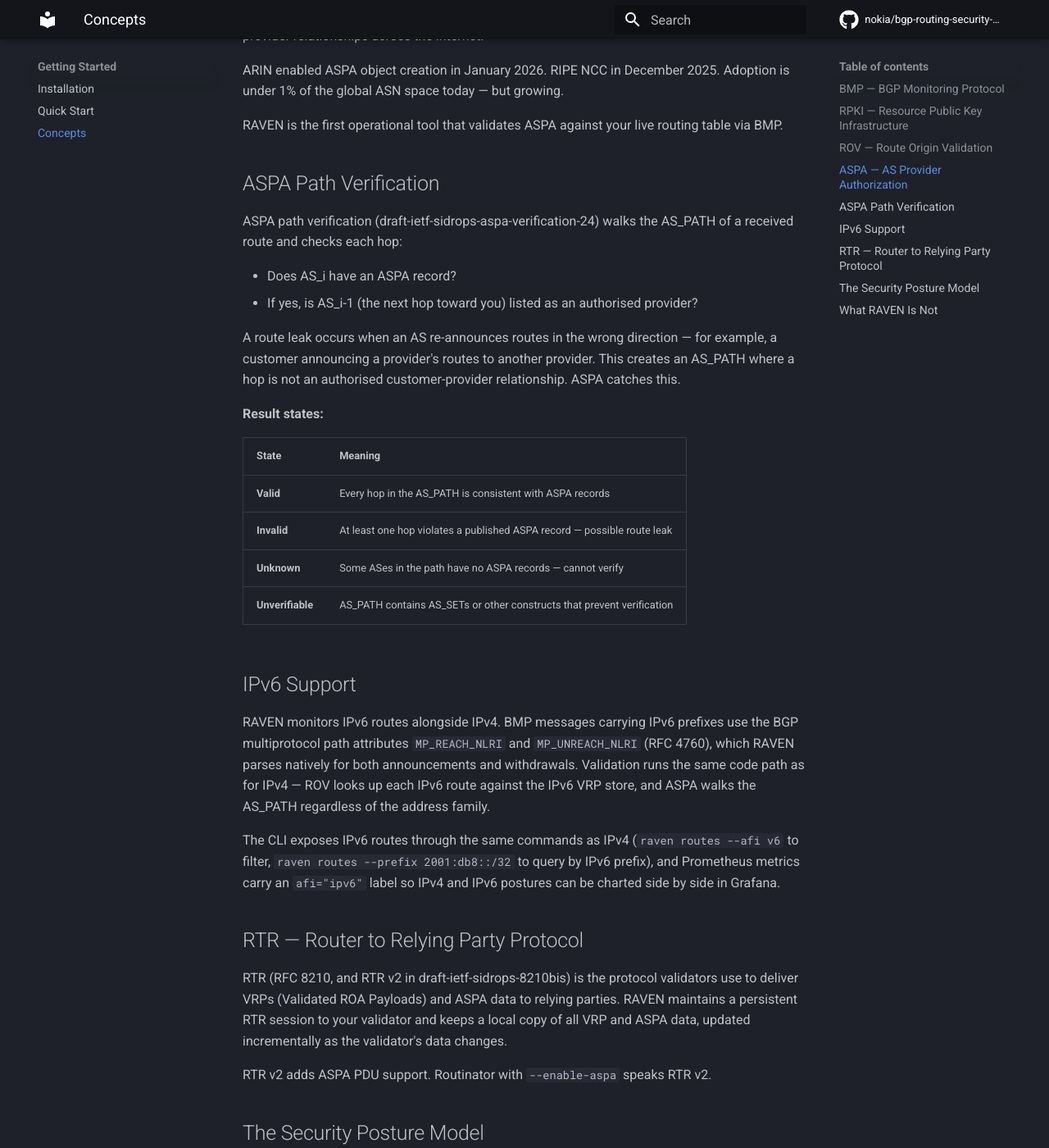
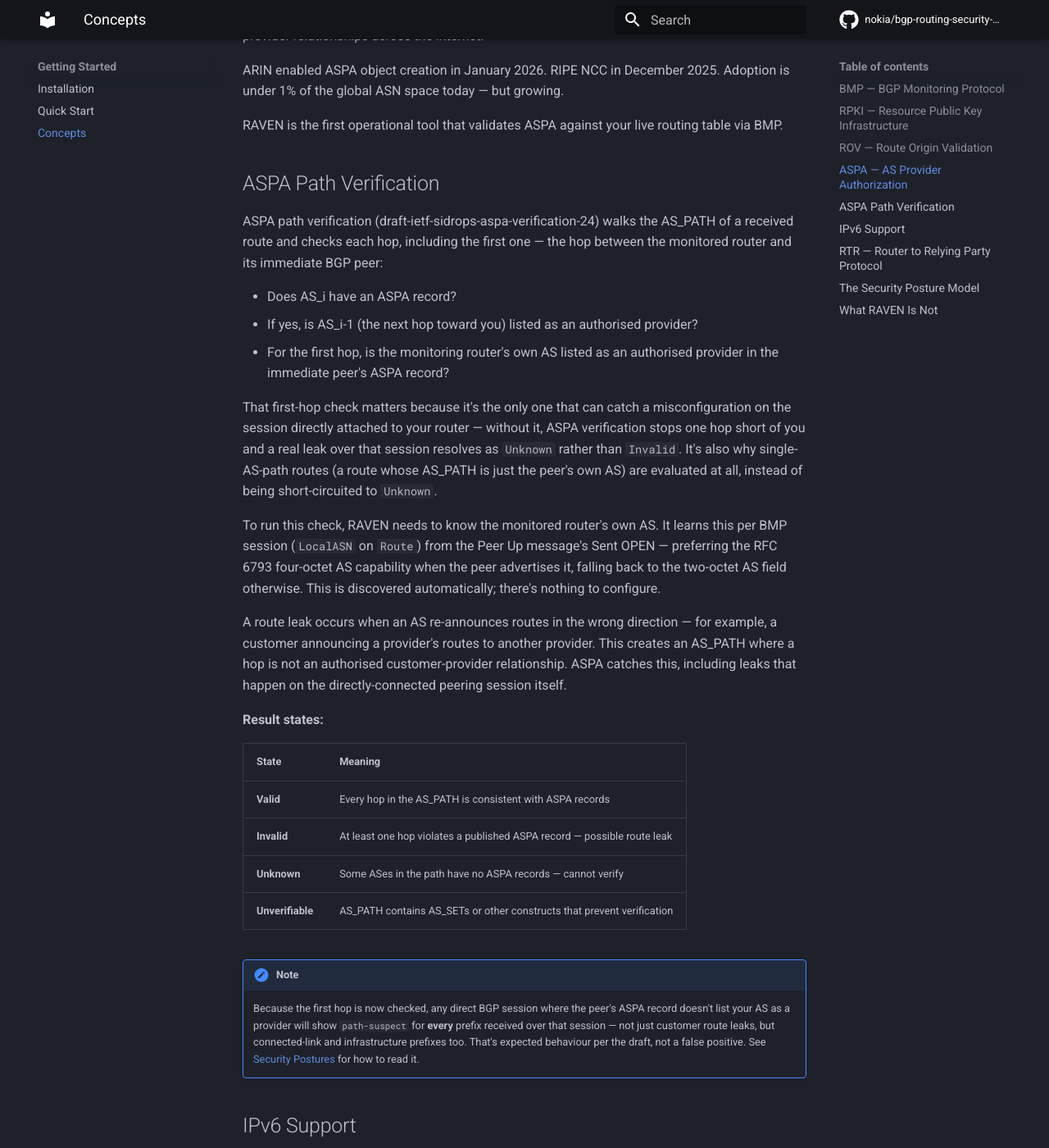
Before and after one commit to ritmukhe/raven-docs, an MkDocs documentation site: the page built from docs/getting-started/concepts.md, in a window 1280 px wide and 1400 px high, scrolled down 1645 px. Shown: the whole window at 82% size. Built offline with MkDocs 1.6.1 and Material for MkDocs 9.7.7, drawn with Linux system fonts in a browser that asks for light colours; comment, search, counter and statistics services are not loaded.

Commit message:
Update concepts.md

```diff
--- a/docs/getting-started/concepts.md
+++ b/docs/getting-started/concepts.md
@@ -70,15 +70,32 @@ routing table via BMP.
 ## ASPA Path Verification
 
 ASPA path verification (draft-ietf-sidrops-aspa-verification-24) walks the
-AS_PATH of a received route and checks each hop:
+AS_PATH of a received route and checks each hop, including the first one —
+the hop between the monitored router and its immediate BGP peer:
 
 - Does AS_i have an ASPA record?
 - If yes, is AS_i-1 (the next hop toward you) listed as an authorised provider?
+- For the first hop, is the monitoring router's own AS listed as an
+  authorised provider in the immediate peer's ASPA record?
+
+That first-hop check matters because it's the only one that can catch a
+misconfiguration on the session directly attached to your router — without
+it, ASPA verification stops one hop short of you and a real leak over that
+session resolves as `Unknown` rather than `Invalid`. It's also why
+single-AS-path routes (a route whose AS_PATH is just the peer's own AS) are
+evaluated at all, instead of being short-circuited to `Unknown`.
+
+To run this check, RAVEN needs to know the monitored router's own AS. It
+learns this per BMP session (`LocalASN` on `Route`) from the Peer Up
+message's Sent OPEN — preferring the RFC 6793 four-octet AS capability when
+the peer advertises it, falling back to the two-octet AS field otherwise.
+This is discovered automatically; there's nothing to configure.
 
 A route leak occurs when an AS re-announces routes in the wrong direction —
 for example, a customer announcing a provider's routes to another provider.
 This creates an AS_PATH where a hop is not an authorised customer-provider
-relationship. ASPA catches this.
+relationship. ASPA catches this, including leaks that happen on the
+directly-connected peering session itself.
 
 **Result states:**
 
@@ -88,6 +105,15 @@ relationship. ASPA catches this.
 | **Invalid** | At least one hop violates a published ASPA record — possible route leak |
 | **Unknown** | Some ASes in the path have no ASPA records — cannot verify |
 | **Unverifiable** | AS_PATH contains AS_SETs or other constructs that prevent verification |
+
+!!! note
+    Because the first hop is now checked, any direct BGP session where the
+    peer's ASPA record doesn't list your AS as a provider will show
+    `path-suspect` for **every** prefix received over that session — not
+    just customer route leaks, but connected-link and infrastructure
+    prefixes too. That's expected behaviour per the draft, not a false
+    positive. See [Security Postures](../user-guide/security-postures.md#path-suspect)
+    for how to read it.
 
 ## IPv6 Support
 
```
